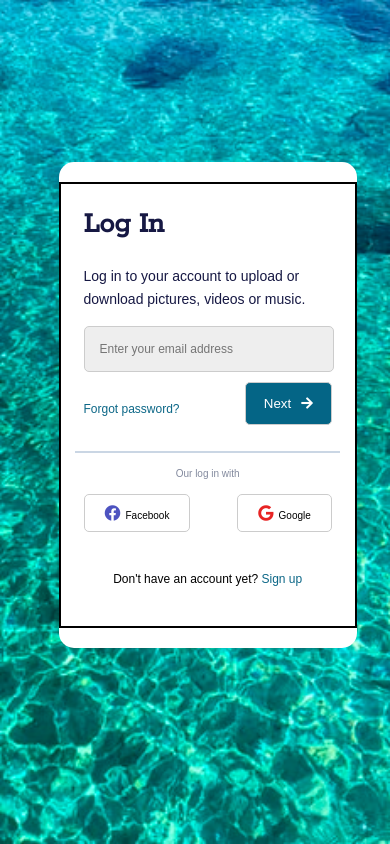
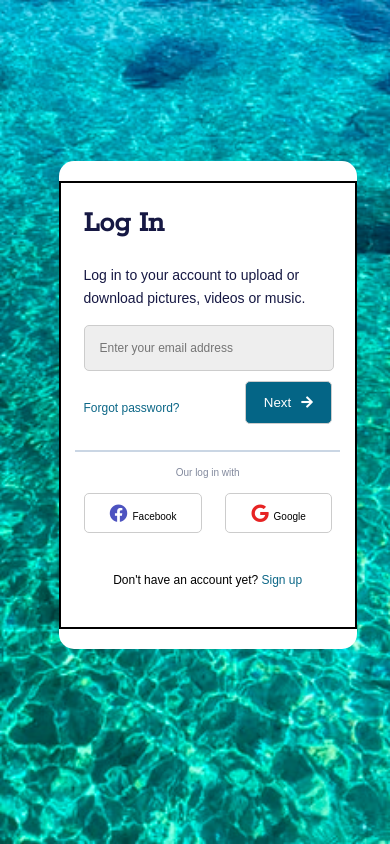
Before and after one commit to dharmyx/DailyUIDesignsMay19, a plain HTML site: page index.html in a window 390 px wide. Drawn offline with Linux system fonts and the light colour scheme; a web font is replaced by a local one.

Commit message:
Update style.css

```diff
--- a/style.css
+++ b/style.css
@@ -279,12 +279,12 @@ body {
     display: inline-block;
     margin-top: 0px;
     margin-left: 23px;
-    padding: 10px 20px;
+    padding: 10px 25px;
     font-size: 10px;
   }
   .fa-facebook {
     color: #4d53c0;
-    font-size: 16px;
+    font-size: 18px;
     margin-right: 5px;
   }
 
@@ -292,12 +292,12 @@ body {
     border-radius: 5px;
     margin-right: 23px;
     margin-top: 0px;
-    padding: 10px 20px;
+    padding: 10px 25px;
     font-size: 10px;
   }
   .fa-google {
     color: #e72323;
-    font-size: 16px;
+    font-size: 18px;
     margin-right: 5px;
   }
   .footer {
```
